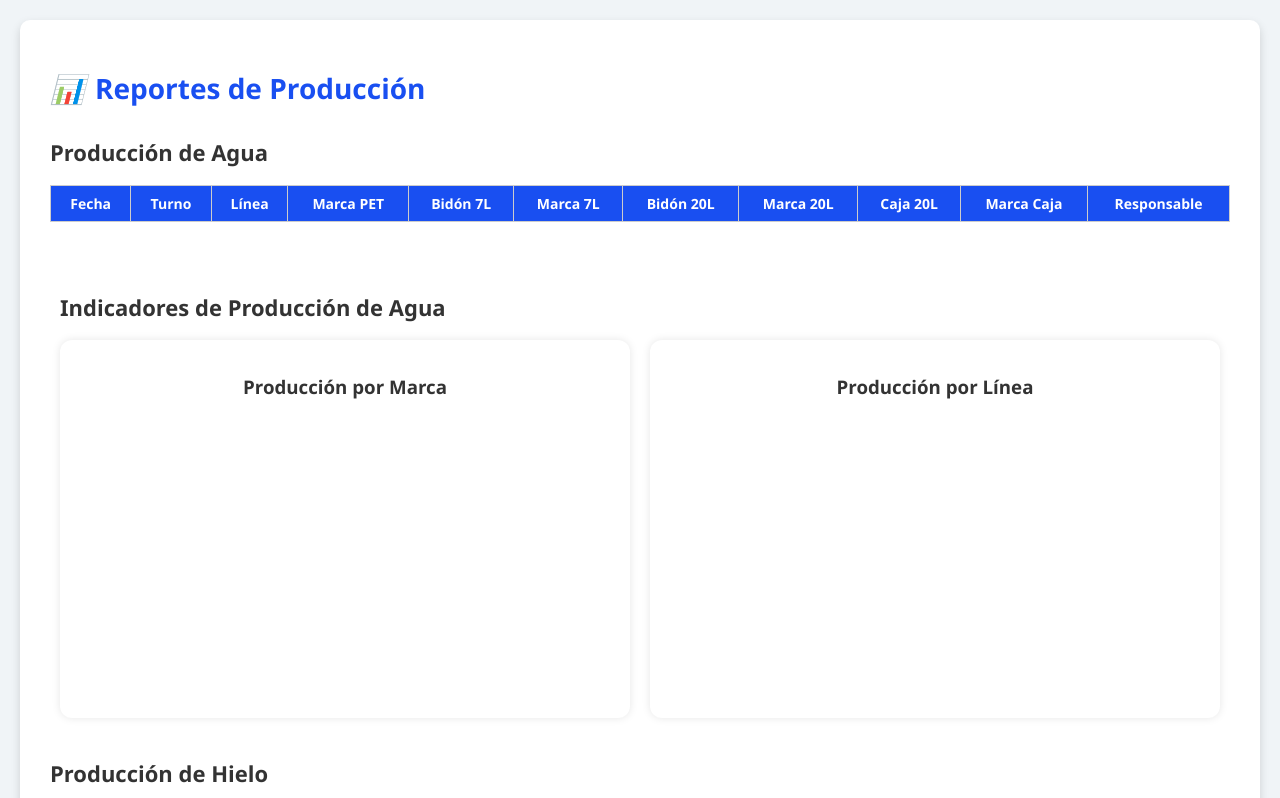
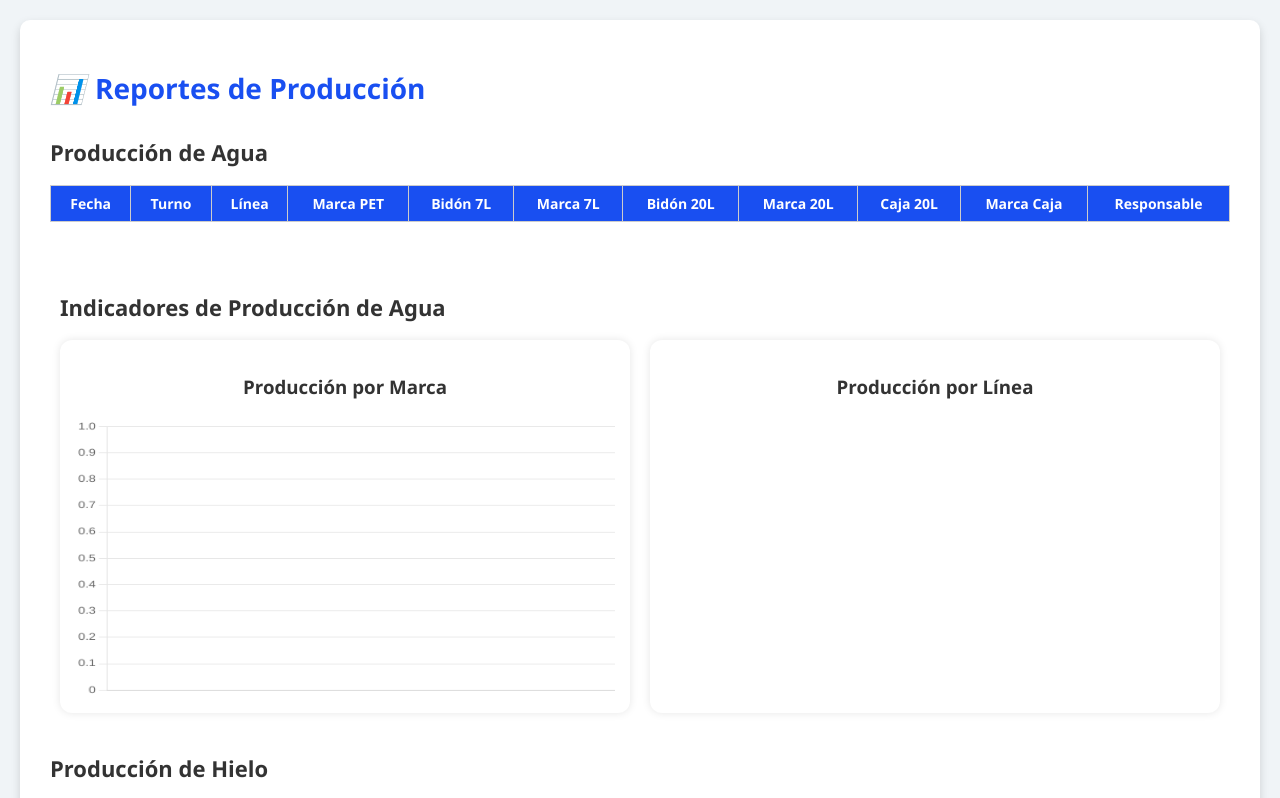
Before and after one commit to FelixGrabiel/glacial, a plain HTML site: page reportes.html in a window 1280 px wide. Shown: the top 798 px of the page. Drawn offline with nearby package versions, Linux system fonts and the light colour scheme.

Commit message:
Update reportes.html

```diff
--- a/reportes.html
+++ b/reportes.html
@@ -94,6 +94,6 @@
     </section>
   </div>
 
-  <script src="/js/reportes.js"></script>
+  <script src="reportes.js"></script>
 </body>
 </html>
```
